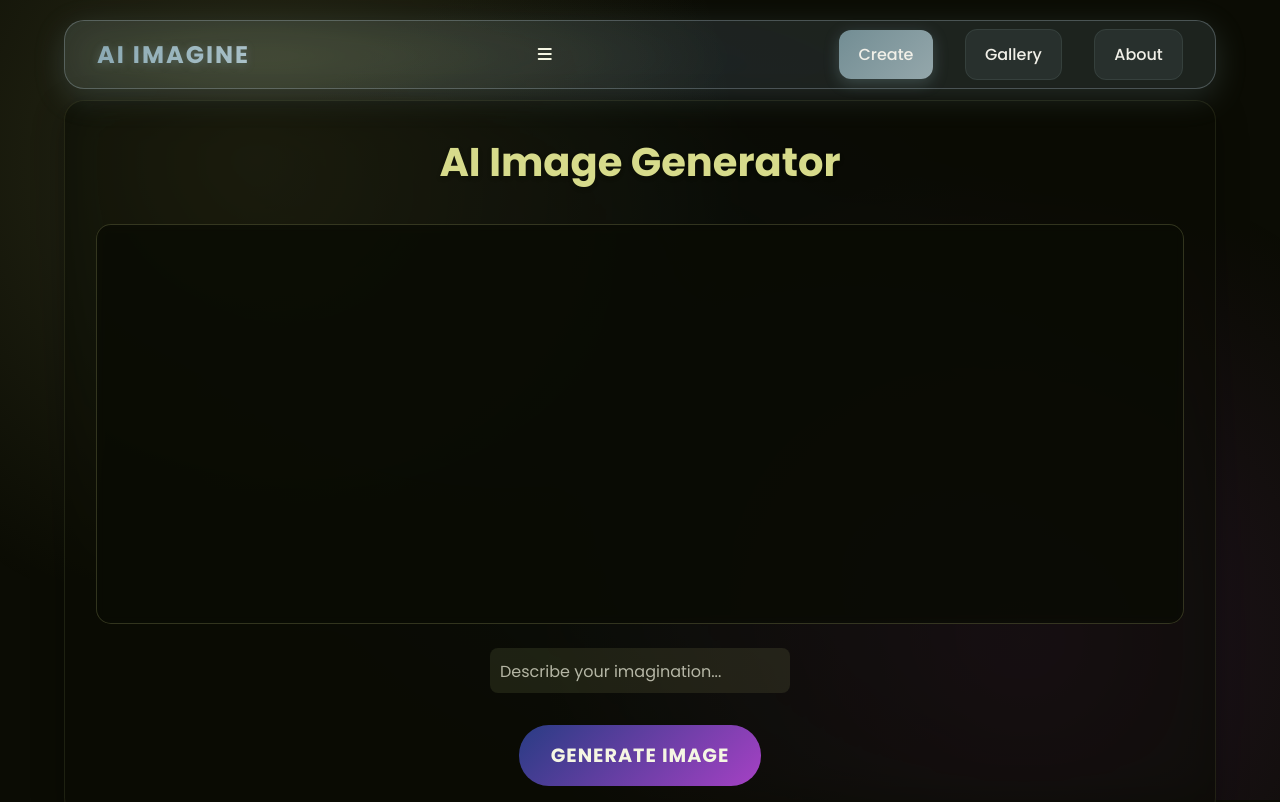
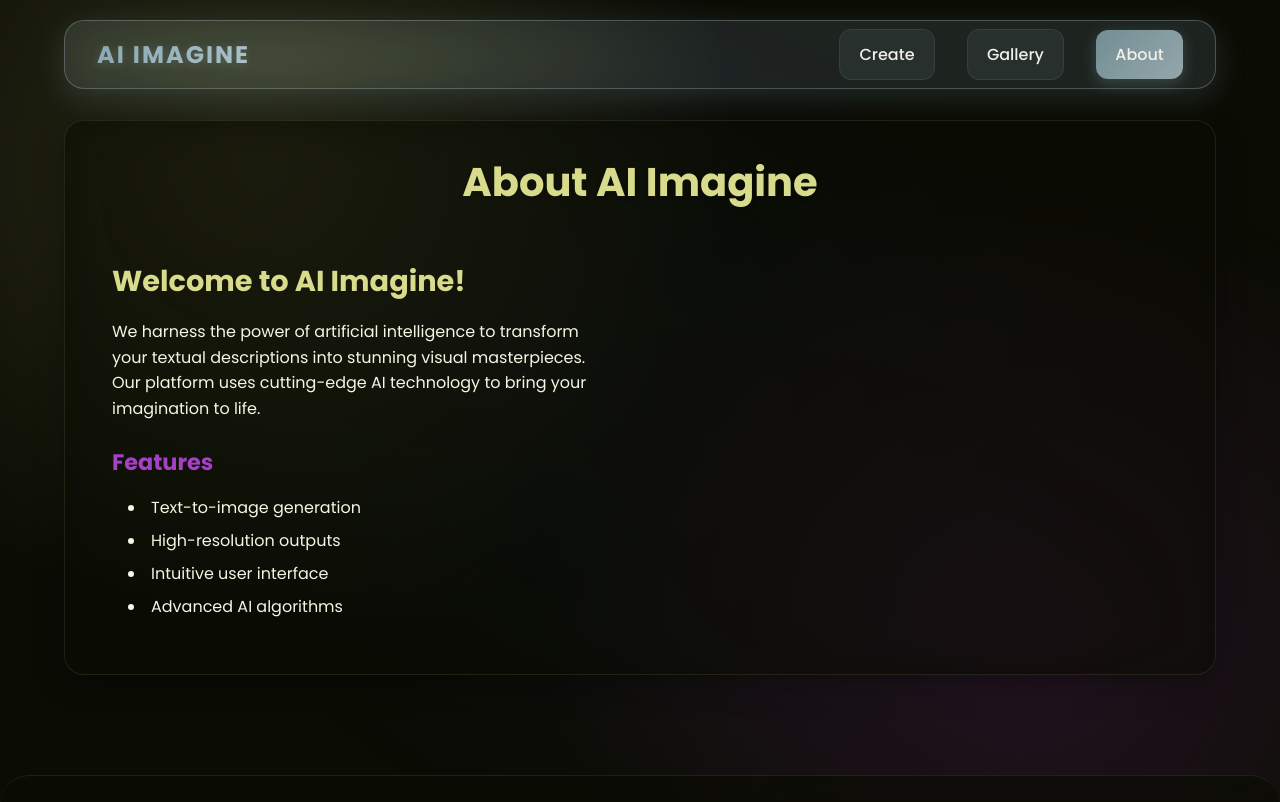
Before and after one commit to aceknoxe/Cat-Web, a plain HTML site: page about.html in a window 1280 px wide. Shown: the top 802 px of the page. Drawn offline with Linux system fonts and the light colour scheme; no server answers.

Commit message:
Update about.html

```diff
--- a/about.html
+++ b/about.html
@@ -3,7 +3,7 @@
 <head>
     <meta charset="UTF-8">
     <meta name="viewport" content="width=device-width, initial-scale=1.0">
-    <title>AI Image Generator</title>
+    <title>About - AI Image Generator</title>
     <link rel="stylesheet" href="style.css">
     <link rel="stylesheet" href="https://cdnjs.cloudflare.com/ajax/libs/font-awesome/6.0.0/css/all.min.css">
 </head>
@@ -11,27 +11,28 @@
     <header class="main-header">
         <nav>
             <div class="logo">AI Imagine</div>
-            <div class="menu-toggle">
-                <i class="fas fa-bars"></i>
-            </div>
             <ul class="nav-links">
-                <li><a href="index.html" class="active">Create</a></li>
+                <li><a href="index.html">Create</a></li>
                 <li><a href="gallery.html">Gallery</a></li>
-                <li><a href="about.html">About</a></li>
+                <li><a href="about.html" class="active">About</a></li>
             </ul>
         </nav>
     </header>
-    <div class="container">
-        <h1>AI Image Generator</h1>
-        <div class="cat-container">
-            <img id="cat-img" src="" alt="Generated Image">
+    <div class="container about-container">
+        <h1>About AI Imagine</h1>
+        <div class="about-content">
+            <div class="about-text">
+                <h2>Welcome to AI Imagine!</h2>
+                <p>We harness the power of artificial intelligence to transform your textual descriptions into stunning visual masterpieces. Our platform uses cutting-edge AI technology to bring your imagination to life.</p>
+                <h3>Features</h3>
+                <ul>
+                    <li>Text-to-image generation</li>
+                    <li>High-resolution outputs</li>
+                    <li>Intuitive user interface</li>
+                    <li>Advanced AI algorithms</li>
+                </ul>
+            </div>
         </div>
-        <div class="input-group">
-            <input type="text" id="prompt-input" required>
-            <label for="prompt-input">Describe your imagination...</label>
-            <div class="input-highlight"></div>
-        </div>
-        <button id="generate-btn">Generate Image</button>
     </div>
     <footer class="main-footer">
         <div class="footer-content">
@@ -60,7 +61,6 @@
             <p>&copy; 2024 AI Imagine. All rights reserved.</p>
         </div>
     </footer>
-    <script src="script.js"></script>
     <script src="transition.js"></script>
 </body>
 </html>
```
